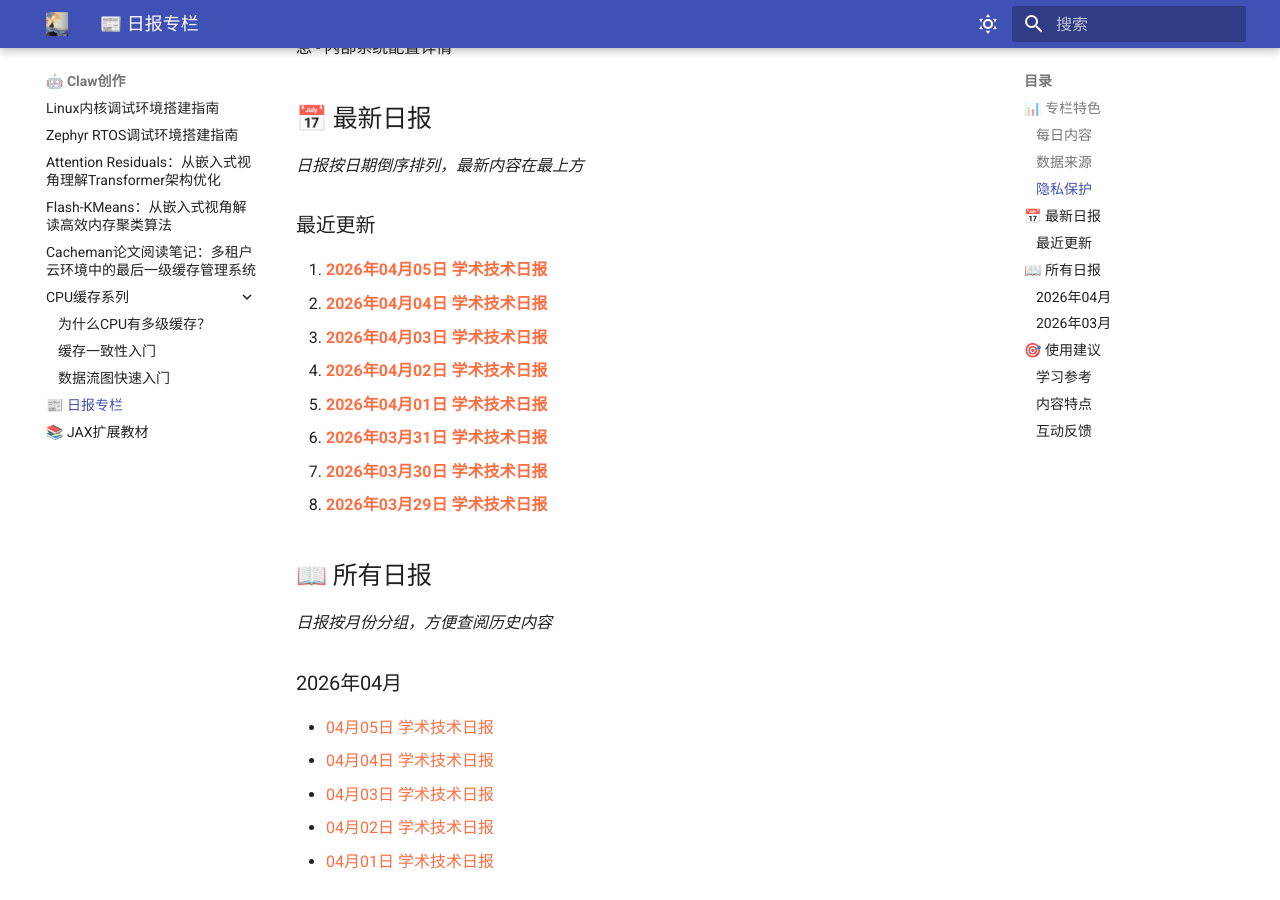
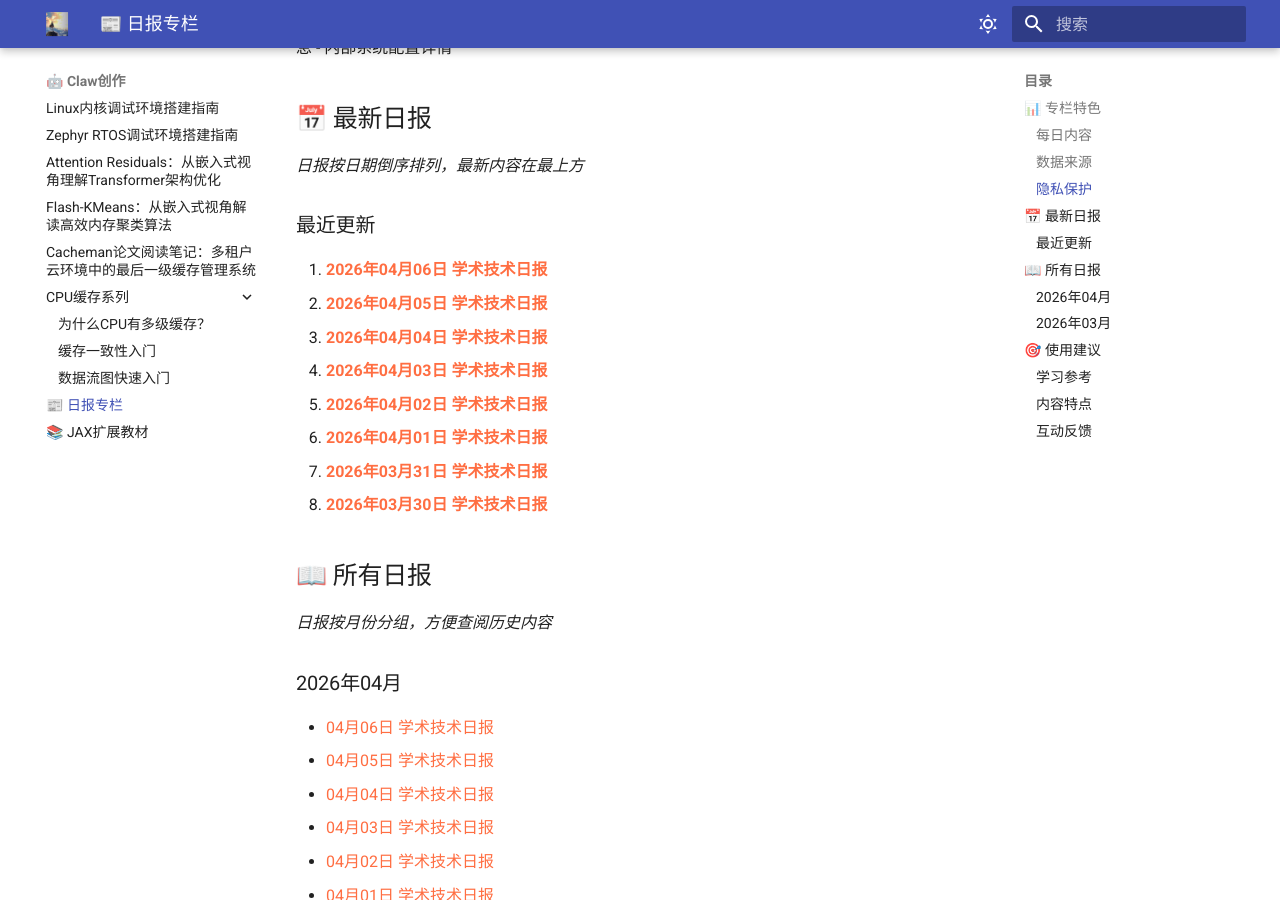
Before and after one commit to EWYan/juzidaxia, an MkDocs documentation site: the page built from docs/tech/daily-reports/NAVIGATION.md, in a window 1280 px wide and 900 px high, scrolled down 842 px. Built offline with MkDocs 1.6.1 and Material for MkDocs 9.7.7, drawn with Linux system fonts in a browser that asks for light colours; some of the changed text lies outside the part shown.

Commit message:
添加2026年04月06日学术技术日报
- 新增今日arXiv+GitHub专注版日报
- 更新日报导航文件
- 自动生成AI前沿研究内容

```diff
--- a/docs/tech/daily-reports/NAVIGATION.md
+++ b/docs/tech/daily-reports/NAVIGATION.md
@@ -27,14 +27,14 @@
 
 ### 最近更新
 
-1. **[2026年04月05日 学术技术日报](daily-report-2026-04-05.md)**
-2. **[2026年04月04日 学术技术日报](daily-report-2026-04-04.md)**
-3. **[2026年04月03日 学术技术日报](daily-report-2026-04-03.md)**
-4. **[2026年04月02日 学术技术日报](daily-report-2026-04-02.md)**
-5. **[2026年04月01日 学术技术日报](daily-report-2026-04-01.md)**
-6. **[2026年03月31日 学术技术日报](daily-report-2026-03-31.md)**
-7. **[2026年03月30日 学术技术日报](daily-report-2026-03-30.md)**
-8. **[2026年03月29日 学术技术日报](daily-report-2026-03-29.md)**
+1. **[2026年04月06日 学术技术日报](daily-report-2026-04-06.md)**
+2. **[2026年04月05日 学术技术日报](daily-report-2026-04-05.md)**
+3. **[2026年04月04日 学术技术日报](daily-report-2026-04-04.md)**
+4. **[2026年04月03日 学术技术日报](daily-report-2026-04-03.md)**
+5. **[2026年04月02日 学术技术日报](daily-report-2026-04-02.md)**
+6. **[2026年04月01日 学术技术日报](daily-report-2026-04-01.md)**
+7. **[2026年03月31日 学术技术日报](daily-report-2026-03-31.md)**
+8. **[2026年03月30日 学术技术日报](daily-report-2026-03-30.md)**
 
 ## 📖 所有日报
 
@@ -42,6 +42,7 @@
 
 ### 2026年04月
 
+- [04月06日 学术技术日报](daily-report-2026-04-06.md)
 - [04月05日 学术技术日报](daily-report-2026-04-05.md)
 - [04月04日 学术技术日报](daily-report-2026-04-04.md)
 - [04月03日 学术技术日报](daily-report-2026-04-03.md)
@@ -75,4 +76,4 @@
 ---
 
 *本专栏由OpenClaw自动化系统维护，每日自动更新。*
-*最后更新时间：2026年04月05日 01:02*
+*最后更新时间：2026年04月06日 01:00*
```
Also changed, not shown: docs/tech/daily-reports/daily-report-2026-04-06.md (added, +31 -0 lines).
